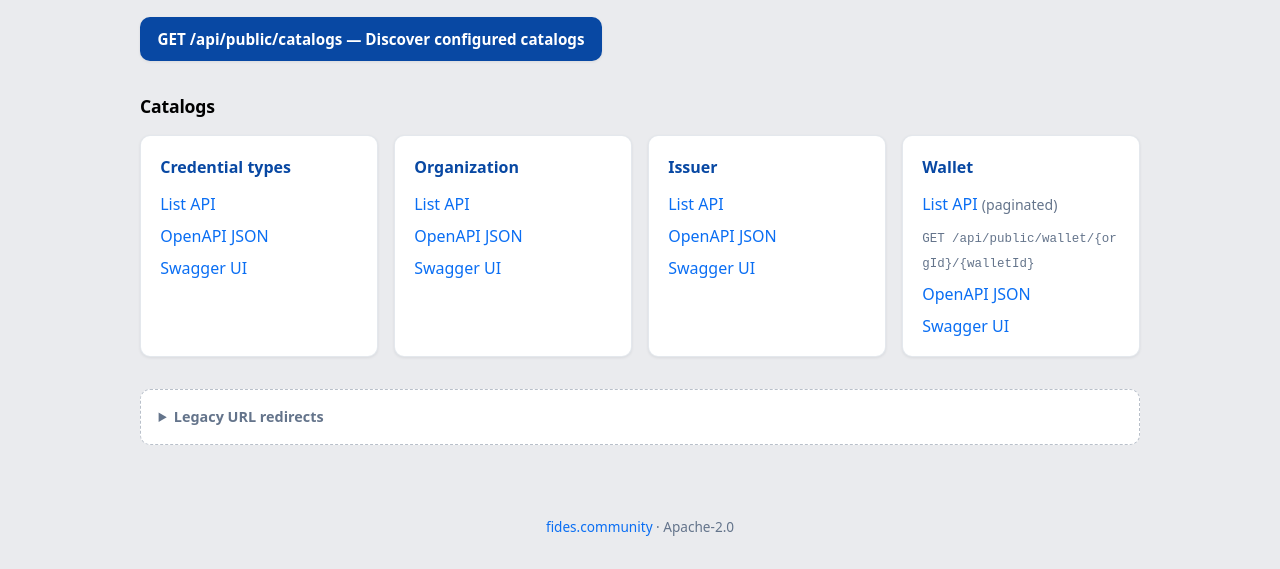
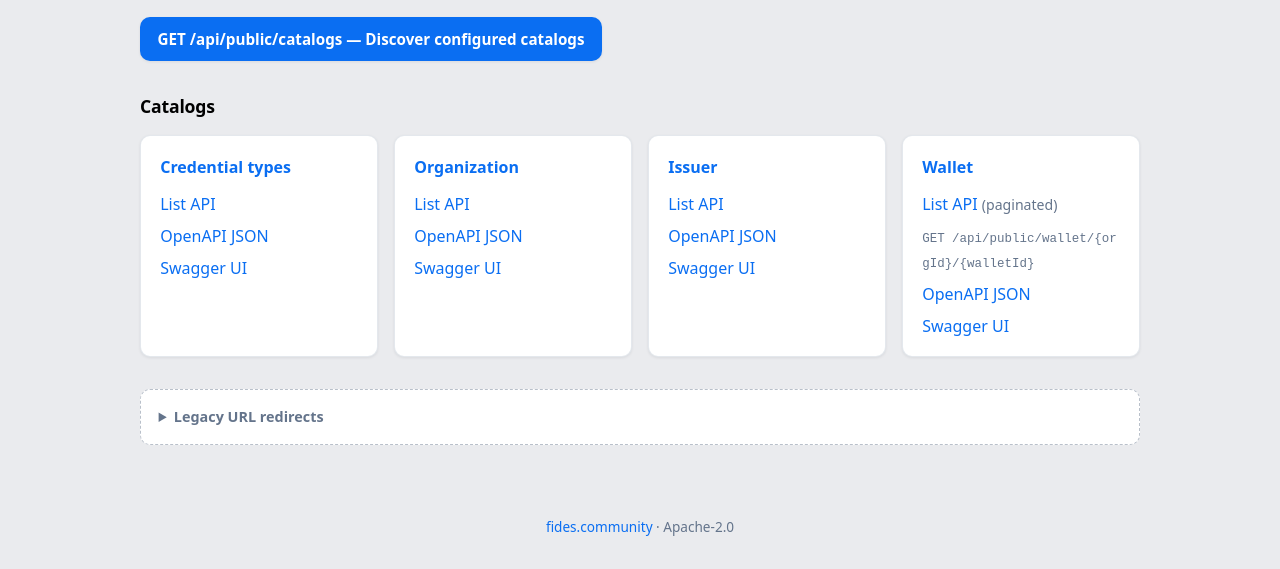
Before and after one commit to FIDEScommunity/fides-api-gateway, a website: page public/index.html in a window 1280 px wide. Shown: the part 235-804 px from the top of the page. Drawn offline with Linux system fonts and the light colour scheme.

Commit message:
Use rgb(10, 110, 242) for header and primary FIDES blue

```diff
--- a/public/gateway.css
+++ b/public/gateway.css
@@ -1,11 +1,11 @@
 /* FIDES API Gateway landing — static page only */
 
-/* Brand blues aligned with fides.community (Blocksy palette defaults) */
+/* Primary brand blue: rgb(10, 110, 242) — matches design-token blue on fides.community */
 :root {
-  --fides-blue: #0a6ef3;
+  --fides-blue: rgb(10, 110, 242);
   --fides-blue-dark: #0848a3;
   --fides-blue-light: #9ac4fc;
-  --header-bg: var(--fides-blue-dark);
+  --header-bg: var(--fides-blue);
   --header-text: #fdfdfd;
   --body-bg: #eaebee;
   --card-bg: #ffffff;
@@ -114,7 +114,7 @@ main {
 }
 
 .cta-primary:hover {
-  background: #063d8a;
+  background: var(--fides-blue-dark);
   color: #fff !important;
 }
 
```
